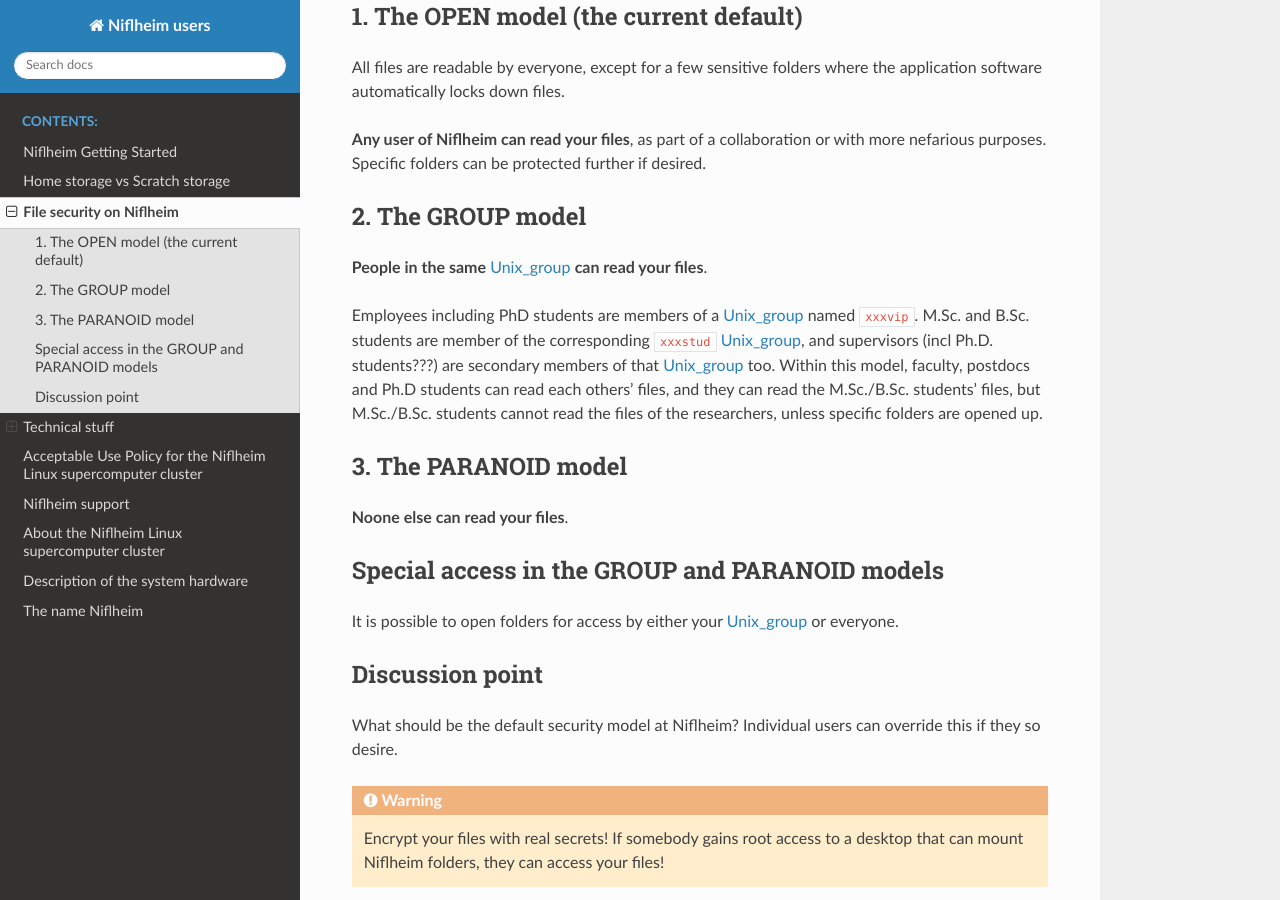
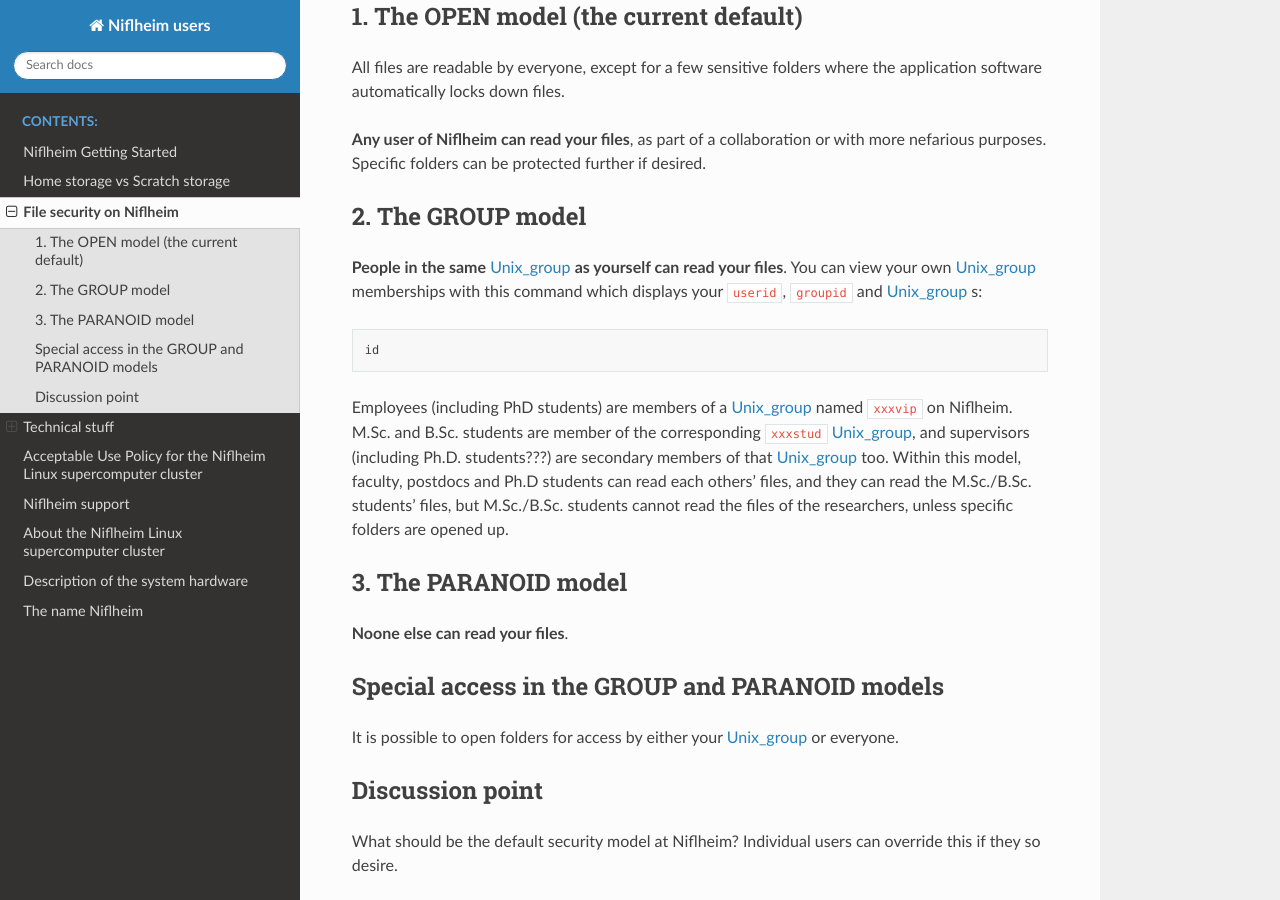
Before and after one commit to OleHolmNielsen/Niflheim_users, a Sphinx documentation site: the page built from docs/File_security_on_Niflheim.rst, in a window 1280 px wide and 900 px high, scrolled down 352 px. Built offline with Sphinx 7.4.7 and the Read the Docs theme 3.1.0, drawn with Linux system fonts in a browser that asks for light colours.

Commit message:
The id command

```diff
--- a/docs/File_security_on_Niflheim.rst
+++ b/docs/File_security_on_Niflheim.rst
@@ -20,10 +20,17 @@
 2. The GROUP model
 -------------------
 
-**People in the same** Unix_group_ **can read your files**.
+**People in the same** Unix_group_ **as yourself can read your files**.
+You can view your own Unix_group_ memberships with this command which displays
+your ``userid``, ``groupid`` and Unix_group_ s:
 
-Employees including PhD students are members of a Unix_group_ named ``xxxvip``.
-M.Sc. and B.Sc. students are member of the corresponding ``xxxstud`` Unix_group_, and supervisors (incl Ph.D. students???) are secondary members of that Unix_group_ too.
+.. code-block:: bash
+
+   id
+
+Employees (including PhD students) are members of a Unix_group_ named ``xxxvip`` on Niflheim.
+M.Sc. and B.Sc. students are member of the corresponding ``xxxstud`` Unix_group_,
+and supervisors (including Ph.D. students???) are secondary members of that Unix_group_ too.
 Within this model, faculty, postdocs and Ph.D students can read each others' files,
 and they can read the M.Sc./B.Sc. students' files,
 but M.Sc./B.Sc. students cannot read the files of the researchers,
```
